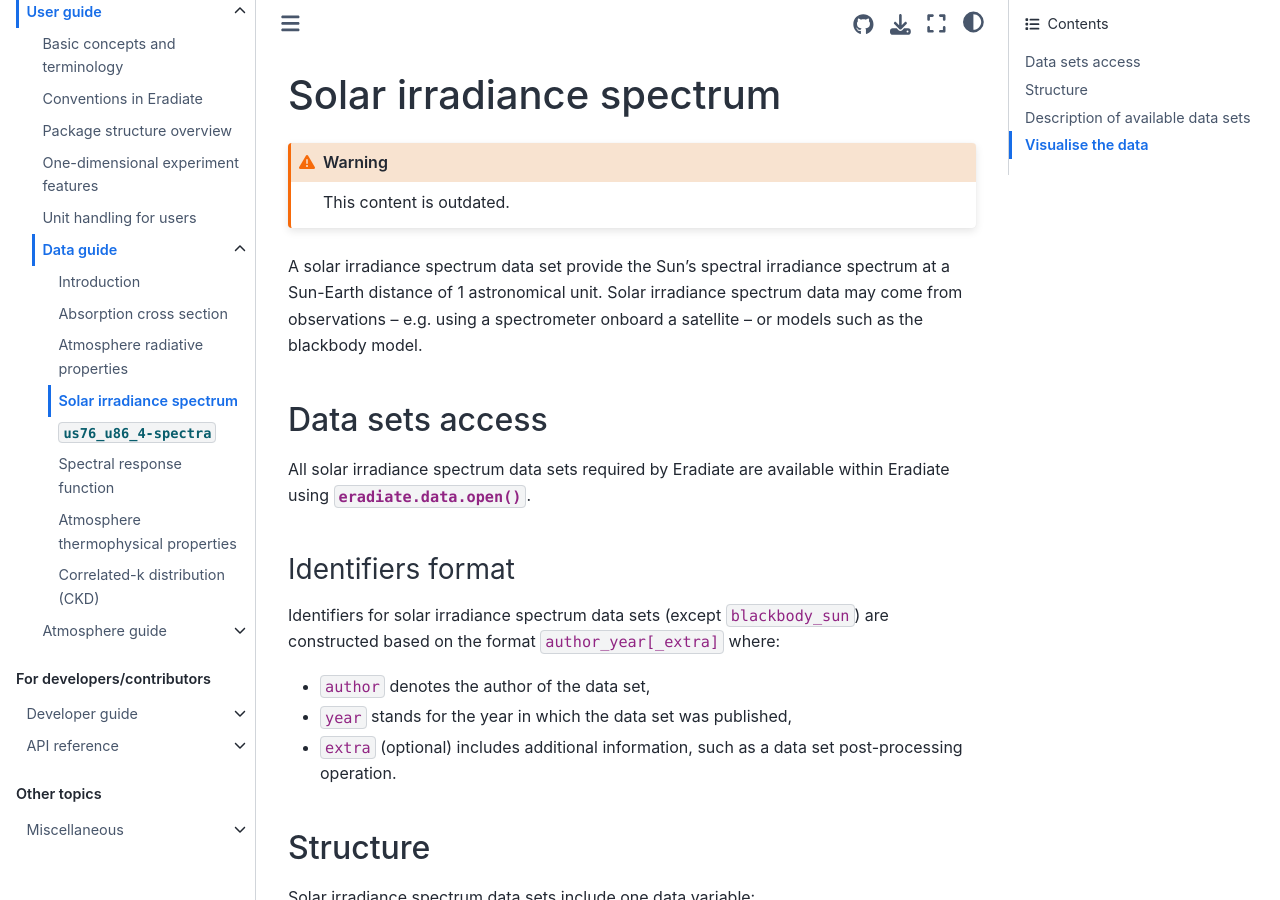
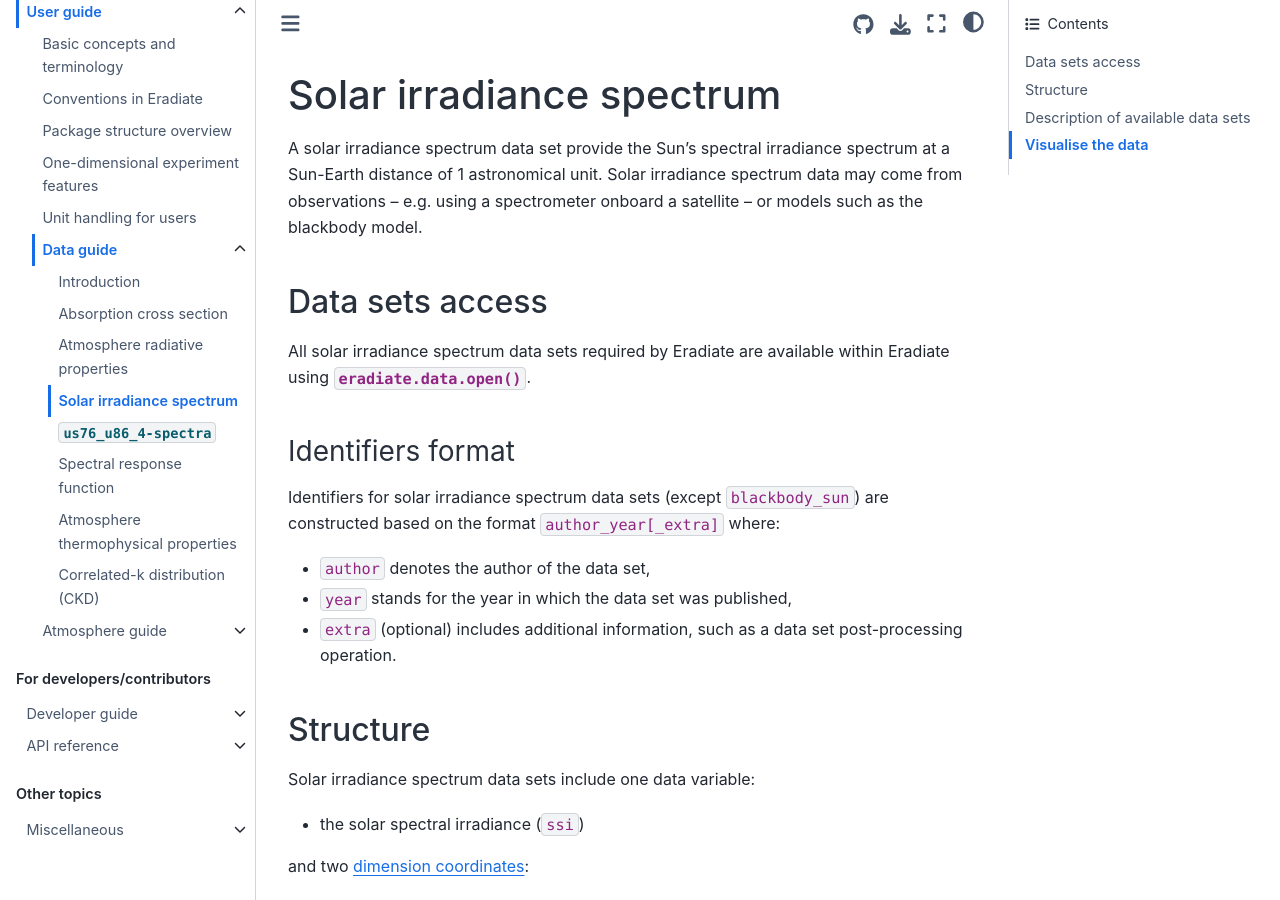
Before and after one commit to eradiate/eradiate, a Sphinx documentation site: the page built from docs/rst/user_guide/data/solar_irradiance_spectrum_data_sets.rst, in a window 1280 px wide and 900 px high. Built offline with Sphinx 7.4.7 and the Sphinx Book theme 1.1.4, drawn with Linux system fonts in a browser that asks for light colours; pages that are not in the unit, such as notebooks, are missing from menus; cross-references to code outside the pages are shown as plain code.

Commit message:
Docs: Mark Remove "out-of-date" mark from solar irradiance spectrum data guide

```diff
--- a/docs/rst/user_guide/data/solar_irradiance_spectrum_data_sets.rst
+++ b/docs/rst/user_guide/data/solar_irradiance_spectrum_data_sets.rst
@@ -2,8 +2,6 @@
 
 Solar irradiance spectrum
 =========================
-
-.. warning:: This content is outdated.
 
 A solar irradiance spectrum data set provide the Sun's spectral irradiance
 spectrum at a Sun-Earth distance of 1 astronomical unit.
```
